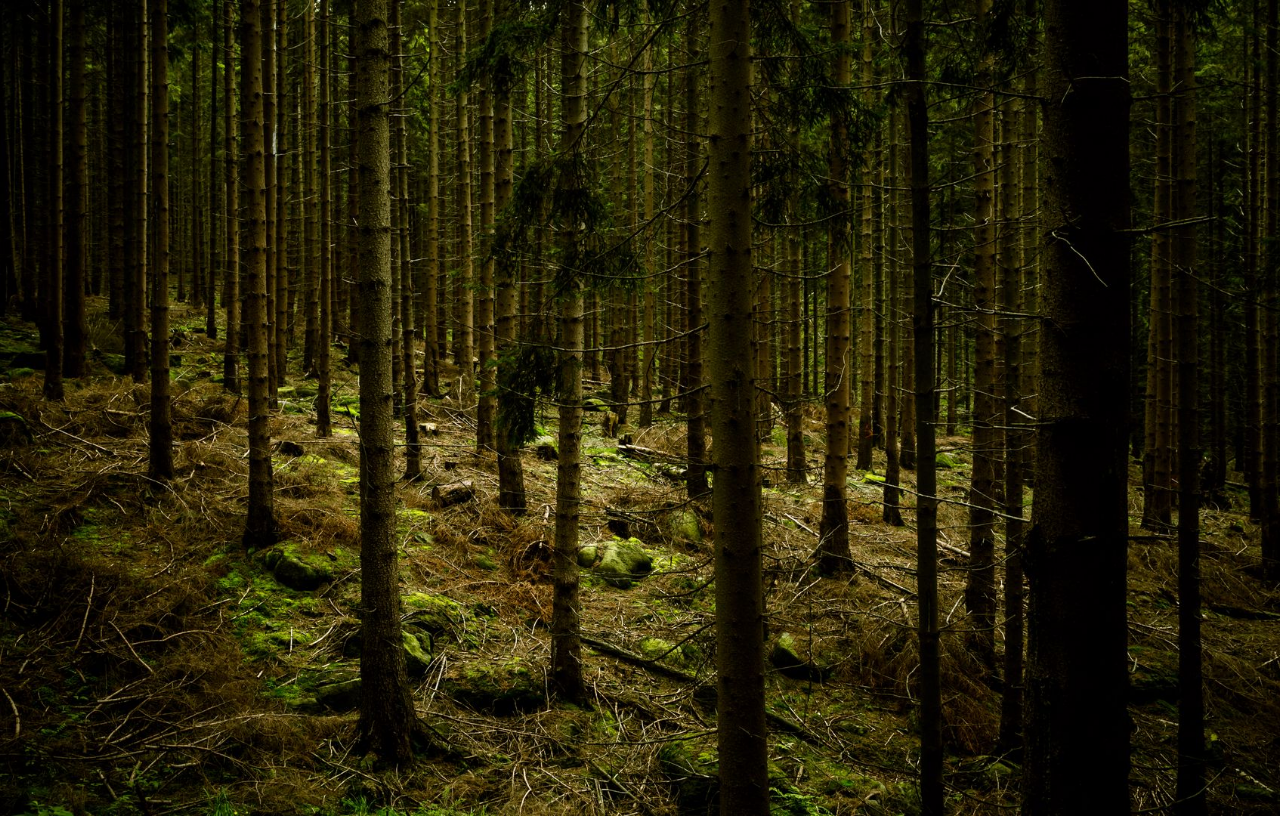
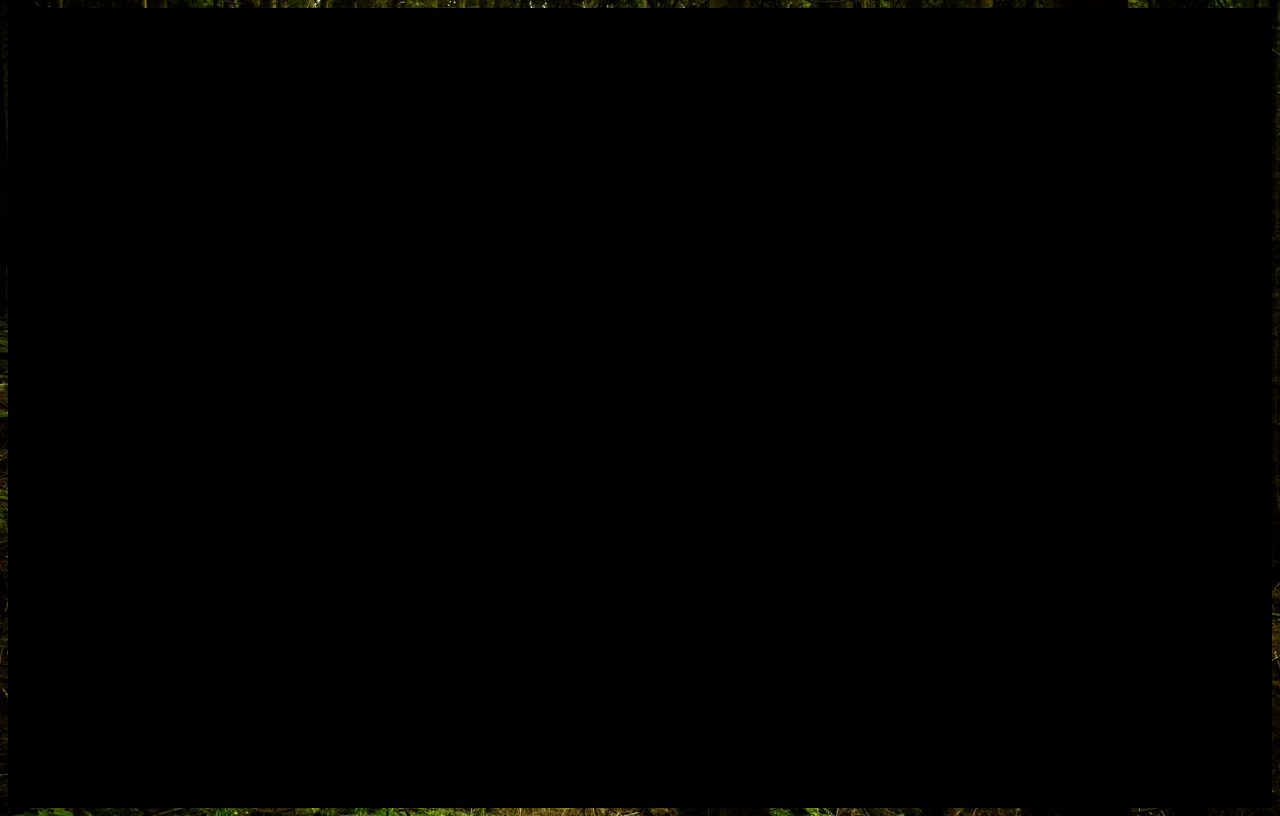
Before and after one commit to foxslot/lighting-circle, a plain HTML site: page index.html in a window 1280 px wide. Drawn offline with Linux system fonts and the light colour scheme.

Commit message:
add dark

```diff
--- a/app.js
+++ b/app.js
@@ -1,4 +1,7 @@
-let light = document.querySelector(`#light`);
+let forest = document.querySelector(`#forest`);
+let dark = document.querySelector(`#dark`);
+
+forest.style.background = `none`;
 
 //переключатель фонаря
 on = false;
@@ -10,9 +13,11 @@ document.addEventListener('click', function (ev) {
     if (on) {
         let x = ev.pageX / window.innerWidth * 100;
         let y = ev.pageY / window.innerHeight * 100;
-        light.style.background = `radial-gradient(circle at ${x}% ${y}%, transparent 160px, rgba(0,0,0,0.95) 200px)`;
+        forest.style.background = `radial-gradient(circle at ${x}% ${y}%, transparent 160px, rgba(0,0,0,0.95) 200px)`;
+        dark.style.background = `none`;
     } else {
-        light.style.background = `none`;
+        forest.style.background = `none`;
+        dark.style.background = `black`;
     }
 });
 
@@ -21,6 +26,7 @@ document.addEventListener('mousemove', function (ev) {
     if (on) {
         let x = ev.pageX / window.innerWidth * 100;
         let y = ev.pageY / window.innerHeight * 100;
-        light.style.background = `radial-gradient(circle at ${x}% ${y}%, transparent 160px, rgba(0,0,0,0.95) 200px)`;
+        forest.style.background = `radial-gradient(circle at ${x}% ${y}%, transparent 160px, rgba(0,0,0,0.95) 200px)`;
+        dark.style.background = `none`;
     }
 })
--- a/index.html
+++ b/index.html
@@ -1,5 +1,6 @@
 <!DOCTYPE html>
 <html lang="en">
+
 <head>
     <meta charset="UTF-8">
     <meta name="viewport" content="width=device-width, initial-scale=1.0">
@@ -7,8 +8,12 @@
     <title>LightingCircle</title>
     <link rel="stylesheet" href="style.css">
 </head>
+
 <body>
-    <div id="light"></div>
+    <div id="forest">
+        <div id="dark"></div>
+    </div>
     <script src="app.js"></script>
 </body>
+
 </html>
--- a/style.css
+++ b/style.css
@@ -3,8 +3,20 @@ body {
     background: url("./images/temnyj_les_derevia_161710_1920x1080.jpg") center/cover;
 }
 
-#light  {
+#forest  {
     width: 100%;
     height: 100%;
     background: none;
+    z-index: 1;
+    margin: 0;
+    padding: 0;
 }
+
+#dark {
+    width: 100%;
+    height: 100%;
+    background: black;
+    z-index: 2;
+    margin: 0;
+    padding: 0;
+}
```
